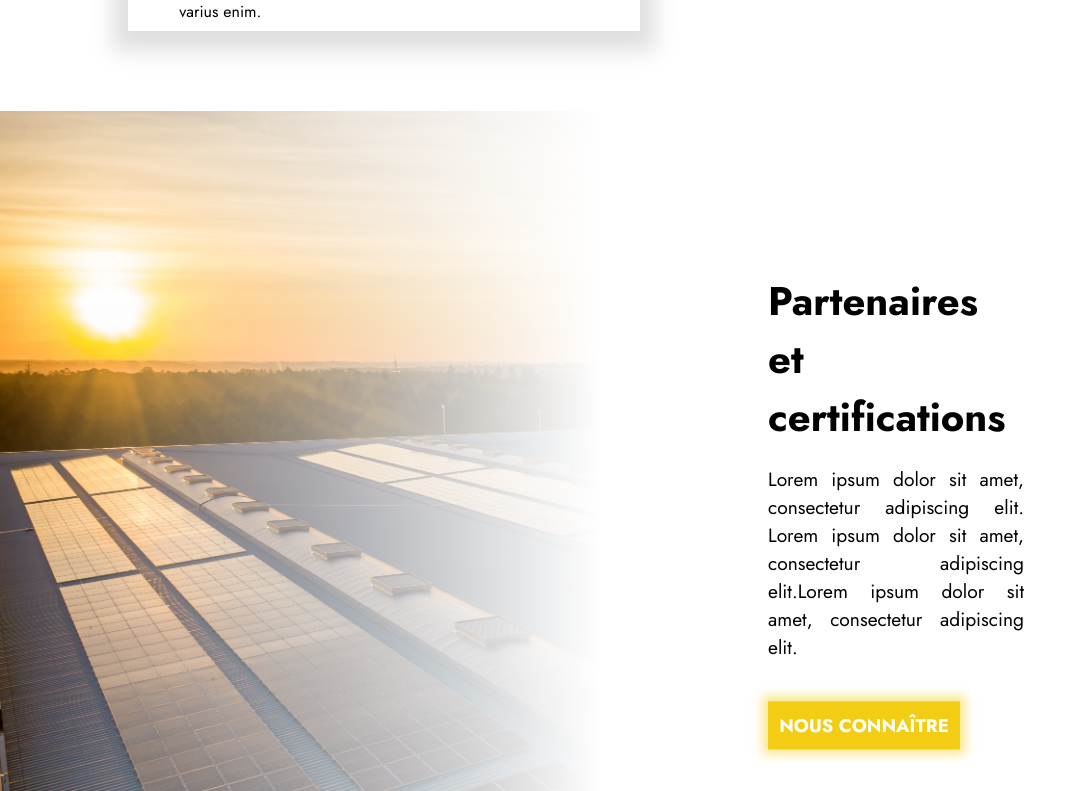
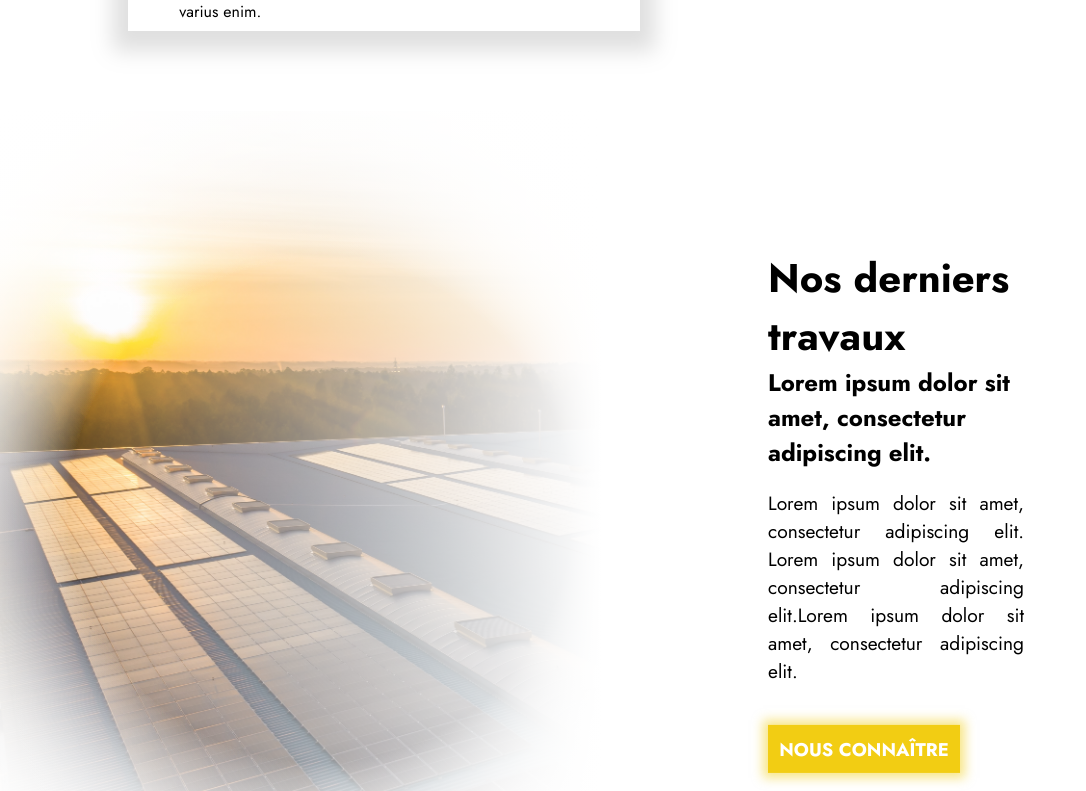
Before and after one commit to CamilleSylla/Nassdo, a Next.js app: page / in a window 1280 px wide. Shown: the part 3089-3880 px from the top of the page, without its empty margins (0-1086 px from the left). Built offline with nearby package versions, Linux system fonts and the light colour scheme.

Commit message:
added an effect for the background image of certification section

```diff
--- a/pages/Components/Sections/Certification/Certification.js
+++ b/pages/Components/Sections/Certification/Certification.js
@@ -5,9 +5,14 @@ export default function Certification () {
 
     return (
         <section className={style.wrapper}>
+            <div className={style.round_gradient}/>
+            <div className={style.round_gradient}/>
+            <div className={style.round_gradient}/>
+            <div className={style.round_gradient}/>
             <div className={style.gradient}>
                 <DescZone
-                title="Partenaires et certifications"
+                title="Nos derniers travaux"
+                intro="Lorem ipsum dolor sit amet, consectetur adipiscing elit."
                 para="Lorem ipsum dolor sit amet, consectetur adipiscing elit. Lorem ipsum dolor sit amet, consectetur adipiscing elit.Lorem ipsum dolor sit amet, consectetur adipiscing elit."
                 btnContent="Nous connaître"
                 />
--- a/pages/Components/Sections/Certification/certification.module.scss
+++ b/pages/Components/Sections/Certification/certification.module.scss
@@ -3,10 +3,18 @@
     height: 100vh;
     background-image: url('/img/certification.jpg');
     background-size: cover;
+    position: relative;
     .gradient {
         position: relative;
         width: 100%;
         height: 100%;
         background: linear-gradient(-90deg, rgba(255,255,255,1) 53%, rgba(0,0,0,0) 100%);
     }
+    .round_gradient {
+        position: absolute;
+        left: 0;
+        top: 0;
+        width: 50%;
+        height: 100%;
+        background: radial-gradient(circle, rgba(0,0,0,0) 49%, rgba(255,255,255,1) 100%);     }
 }
```
